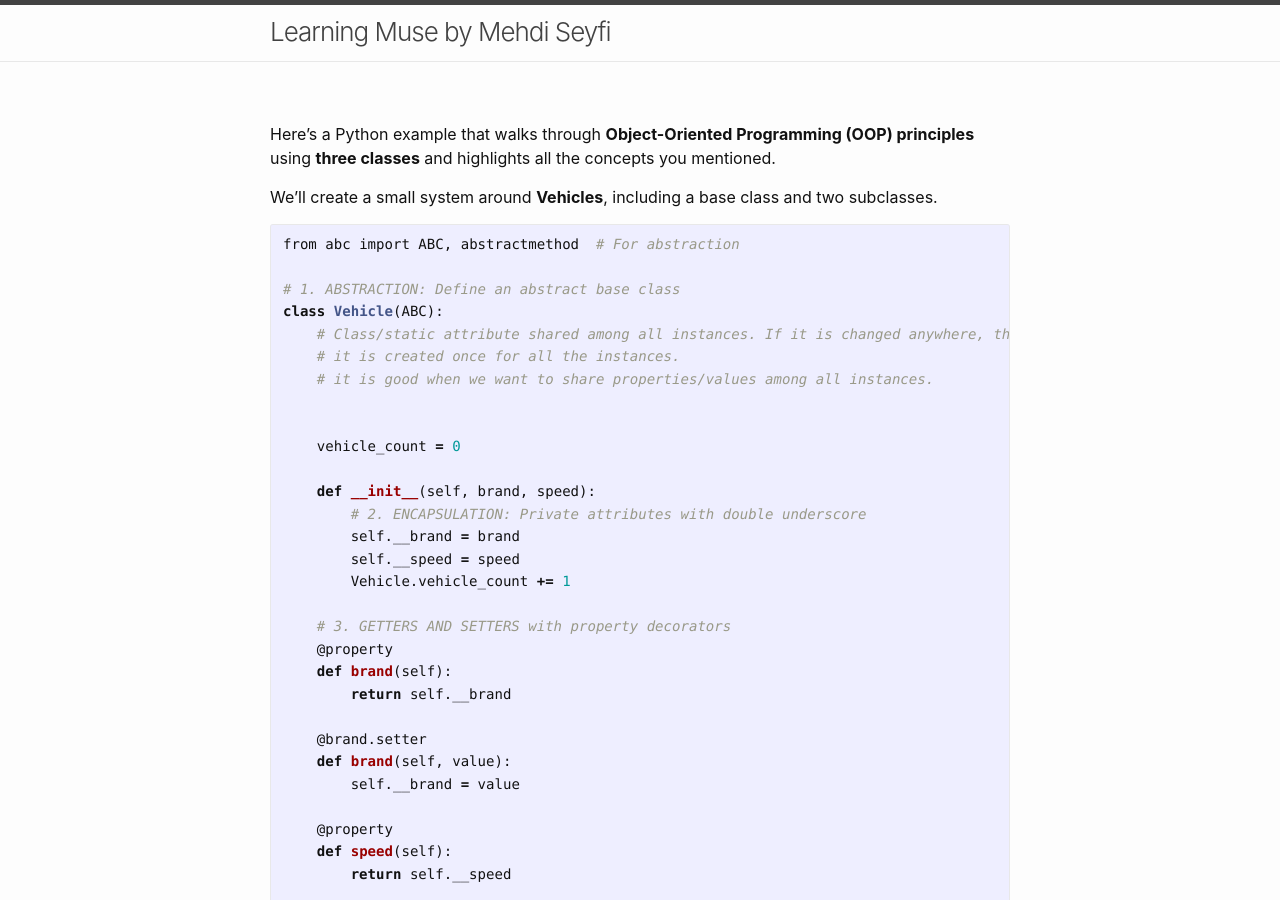
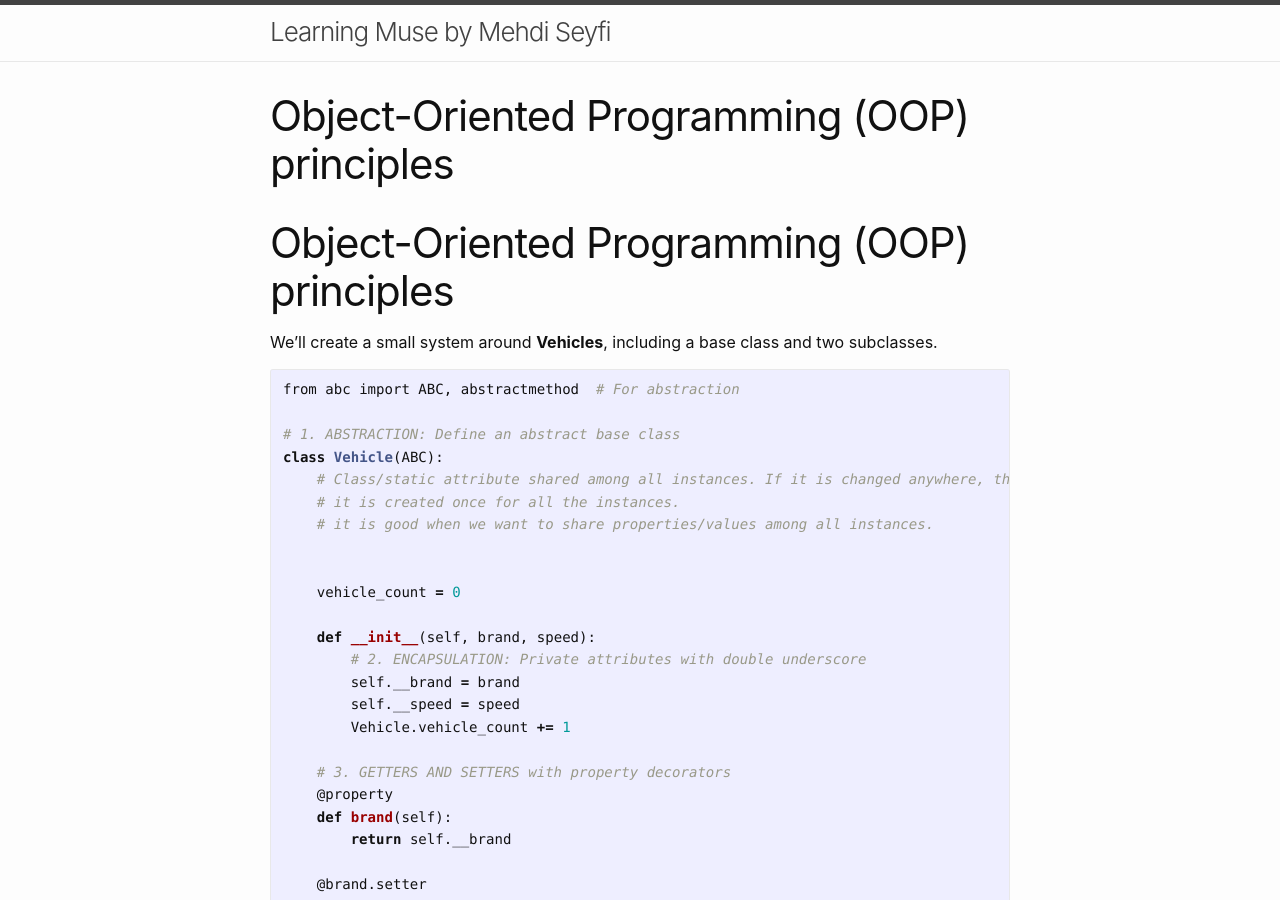
Before and after one commit to panaali/mseyfi.github.io, a Jekyll site: the page built from posts/python_oop.md, in a window 1280 px wide and 900 px high. Built offline with Jekyll 4.4.1, drawn with Linux system fonts in a browser that asks for light colours; our own code applies the rules of GitHub Pages for plain Markdown files.

Commit message:
Update python_oop.md

```diff
--- a/posts/python_oop.md
+++ b/posts/python_oop.md
@@ -1,4 +1,4 @@
-Here’s a Python example that walks through **Object-Oriented Programming (OOP) principles** using **three classes** and highlights all the concepts you mentioned.
+# Object-Oriented Programming (OOP) principles
 
 We’ll create a small system around **Vehicles**, including a base class and two subclasses.
 
```
